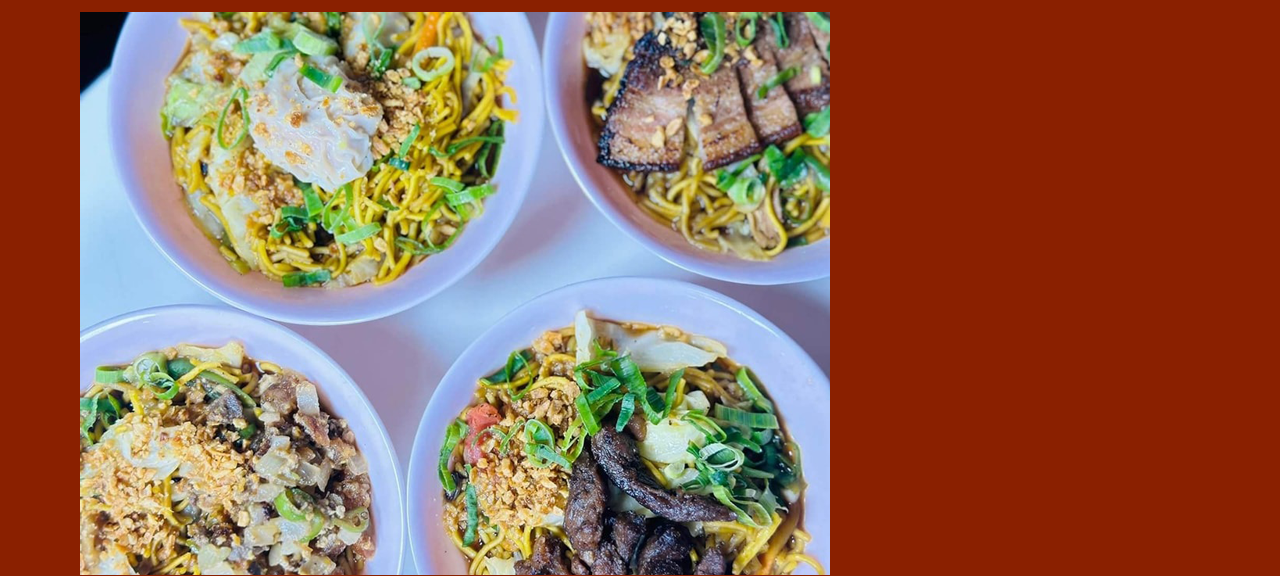
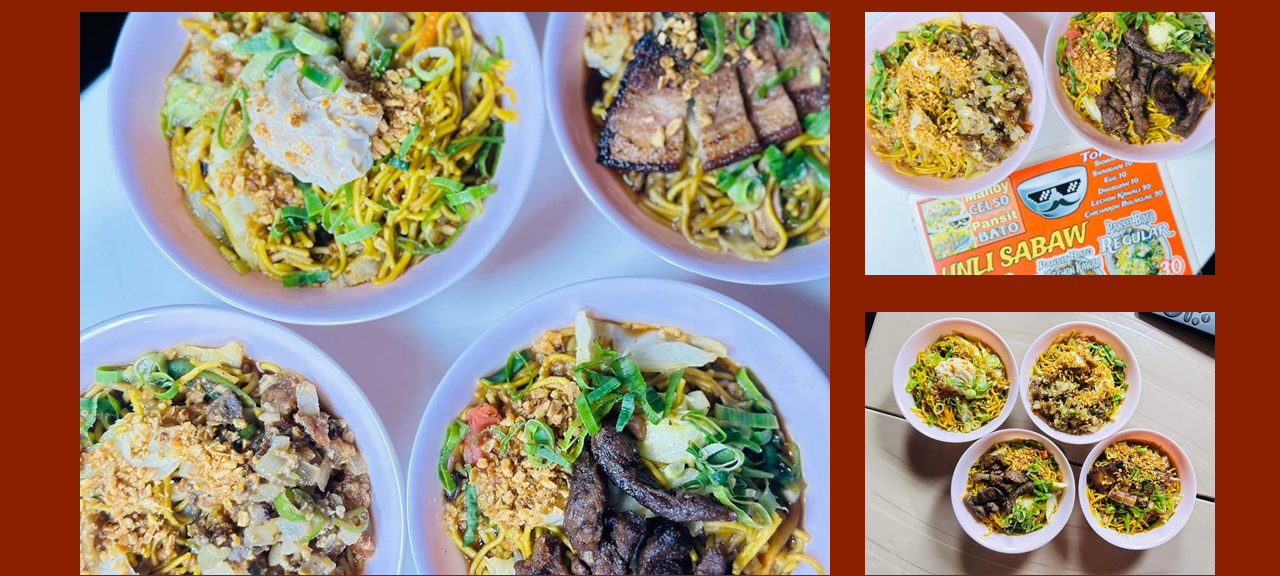
Before and after one commit to Bjorntam/ManoyCelsoWebsite, a plain HTML site: page index.html in a window 1280 px wide. Shown: the part 237-813 px from the top of the page. Drawn offline with nearby package versions, Linux system fonts and the light colour scheme; a web font is replaced by a local one.

Commit message:
testing2

```diff
--- a/index.html
+++ b/index.html
@@ -41,7 +41,7 @@
                <h1>Authentic Pancit bato</h1>
                <div class="images">
                <img id="img1" src="assets/img/front_Img1.png" alt="img1">
-               <img id="img2" src="assets/img/front_Img1.png" alt="img2">
+               <img id="img2" src="assets/img/front_Img2.png" alt="img2">
                <img id="img3" src="assets/img/front_Img3.png" alt="img3">
                </div>
             </div>
```
